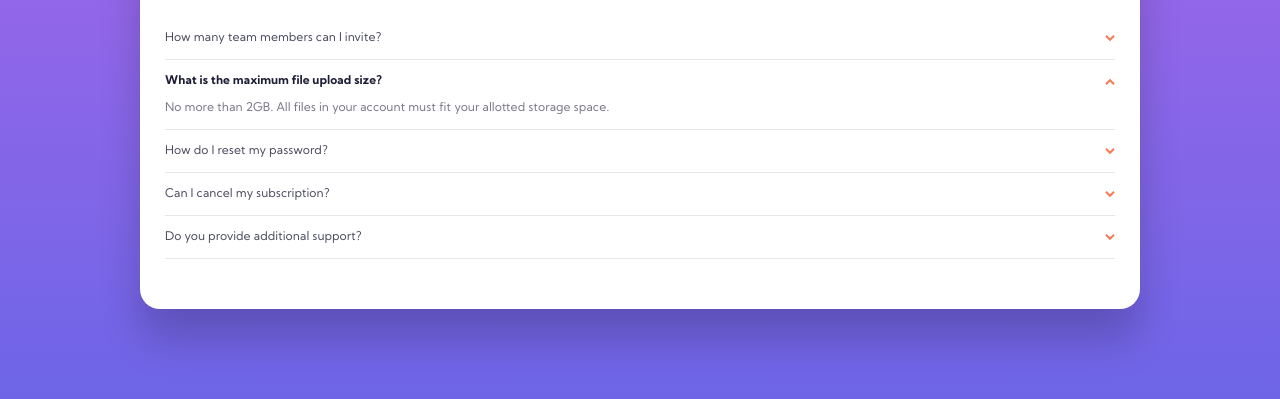
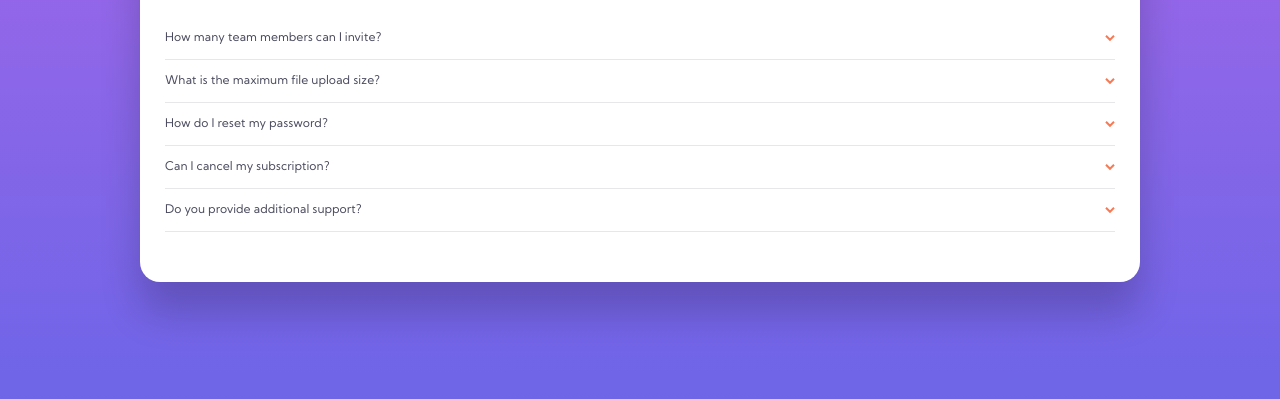
Before and after one commit to joco9308/fm-faq-accordion-card, a plain HTML site: page index.html in a window 1280 px wide. Both pictures are taken after a click on the element "What is the maximum file upload size?". Shown: the part 305-704 px from the top of the page. Drawn offline with Linux system fonts and the light colour scheme.

Commit message:
attr replace with class

```diff
--- a/index.html
+++ b/index.html
@@ -28,7 +28,7 @@
           </p>
         </div>
 
-        <div class="accordion" open>
+        <div class="accordion open">
           <div class="accordion-summary">What is the maximum file upload size?</div>
           <p class="accordion-content">
             No more than 2GB. All files in your account must fit your allotted storage space.
@@ -61,15 +61,15 @@
     </section>
   </main>
 
-  <script type="text/javascript">
+  <script>
     const accordionSummaryElements = document.getElementsByClassName('accordion-summary');
     for ( summary of accordionSummaryElements) {
       summary.addEventListener('click', e => {
         const accordion = e.currentTarget.parentNode;
-        if (accordion.getAttribute('open')) {
-          accordion.removeAttribute('open');
+        if (accordion.classList.contains('open')) {
+          accordion.classList.remove('open');
         } else {
-          accordion.setAttribute('open', true);
+          accordion.classList.add('open');
         }
       })
     }
--- a/style.css
+++ b/style.css
@@ -112,13 +112,13 @@ main {
     transition: transform 200ms ease-out;
 }
 
-.accordion[open] .accordion-summary {
+.accordion.open .accordion-summary {
     border-color: transparent;
     font-weight: 700;
     color: var(--very-dark-desaturated-blue);
 }
 
-.accordion[open] .accordion-summary::after {
+.accordion.open .accordion-summary::after {
     transform: rotate(180deg);
 }
 
@@ -128,7 +128,7 @@ main {
     color: var(--dark-grayish-blue);
 }
 
-.accordion[open] .accordion-content {
+.accordion.open .accordion-content {
     display: block;
 }
 
```
